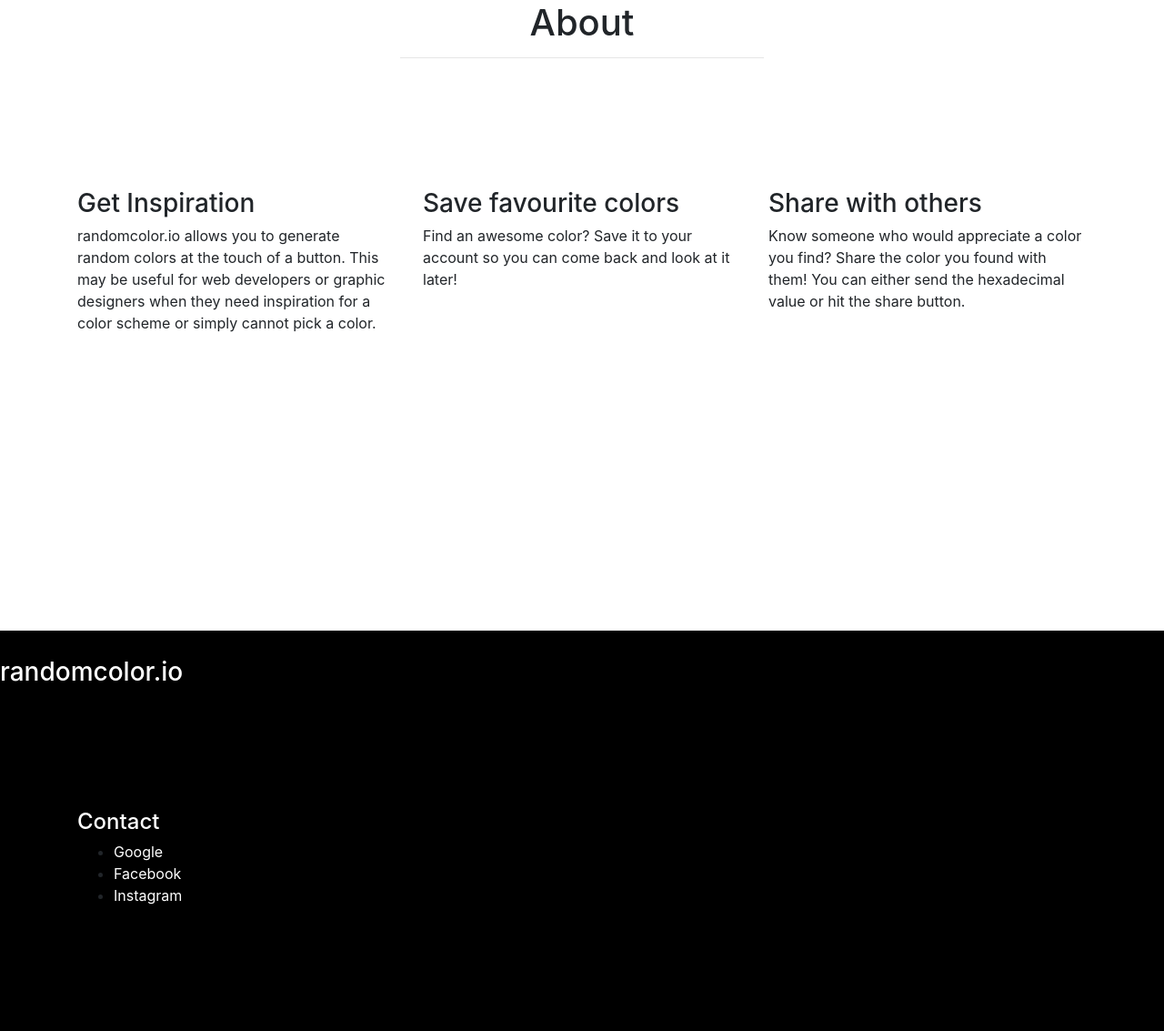
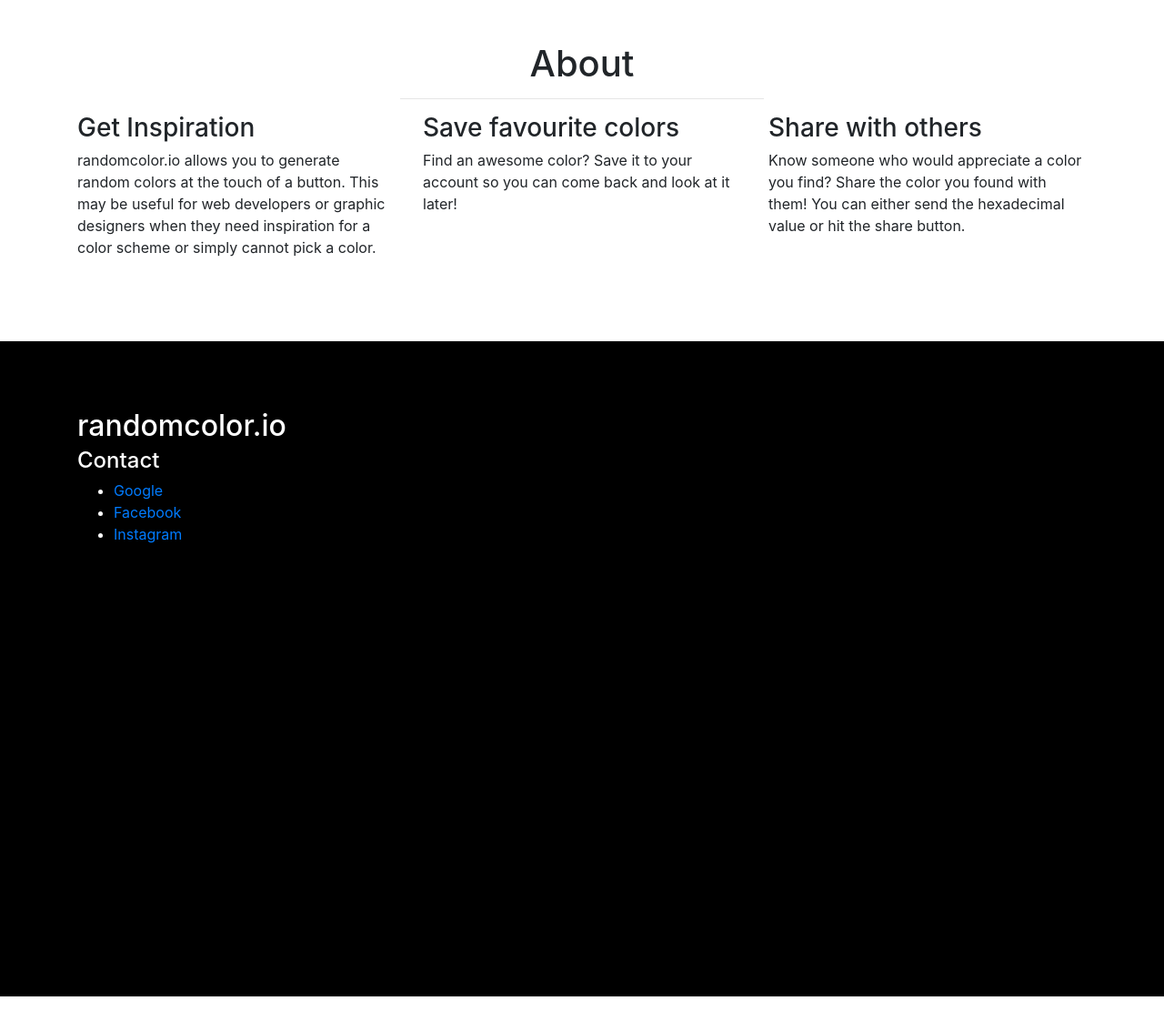
Before and after one commit to Shreda/randomcolor.io, a plain HTML site: page index.html in a window 1280 px wide. Shown: the part 827-1960 px from the top of the page at 91% size. After the commit the page ends 1922 px from the top, so only its background shows below. Drawn offline with nearby package versions, Linux system fonts and the light colour scheme.

Commit message:
updated styles

```diff
--- a/index.html
+++ b/index.html
@@ -37,11 +37,10 @@
                 <i id="backButton"class="fa fa-arrow-circle-o-left fa-5x" role="button" aria-hidden="true"></i><i id="forwardButton" class="fa fa-arrow-circle-o-right fa-5x" role="button" aria-hidden="true"></i>
             </div>
         </section>
-
         <section>
-            <h1>About</h1>
-            <hr>
             <div class="container">
+                <h1>About</h1>
+                <hr>
                 <div class="content">
                     <div class="row">
                         <div class="col-md-4">
@@ -60,9 +59,9 @@
                 </div>
             </div>
         </section>
-        <section>
-            <h3 class="onBlack">randomcolor.io</h3>
+        <section class="footer">
             <div class="container">
+                <h2>randomcolor.io</h2>
                 <div class="row">
                     <div class="col">
                         <h4 class="onBlack">Contact</h4>
--- a/styles.css
+++ b/styles.css
@@ -8,16 +8,17 @@ html {
 }
 
 section {
-    min-height: 90vh;
-    padding-top: 30px;
+    padding-top: 75px;
+    padding-bottom: 75px;
 }
 
-section:nth-of-type(3) {
+
+.footer {
     background: black;
     text-align: left;
-    min-height: 100vh;
+    min-height: 90vh;
+    color: white;
 }
-
 
 .randomColorSection {
     position: relative;
@@ -38,9 +39,6 @@ section:nth-of-type(3) {
     transform: translate(-50%, -50%);
 }
 
-.btn-link {
-    color: black;
-}
 
 i {
     margin: 10px;
@@ -52,18 +50,11 @@ i {
 }
 
 
-.container {
-    padding-top: 10%;
-}
-
 .col-md-4 {
     text-align: left;
 
 }
 
-.onBlack {
-    color: white;
-}
 
 hr {
     max-width: 400px;
```
